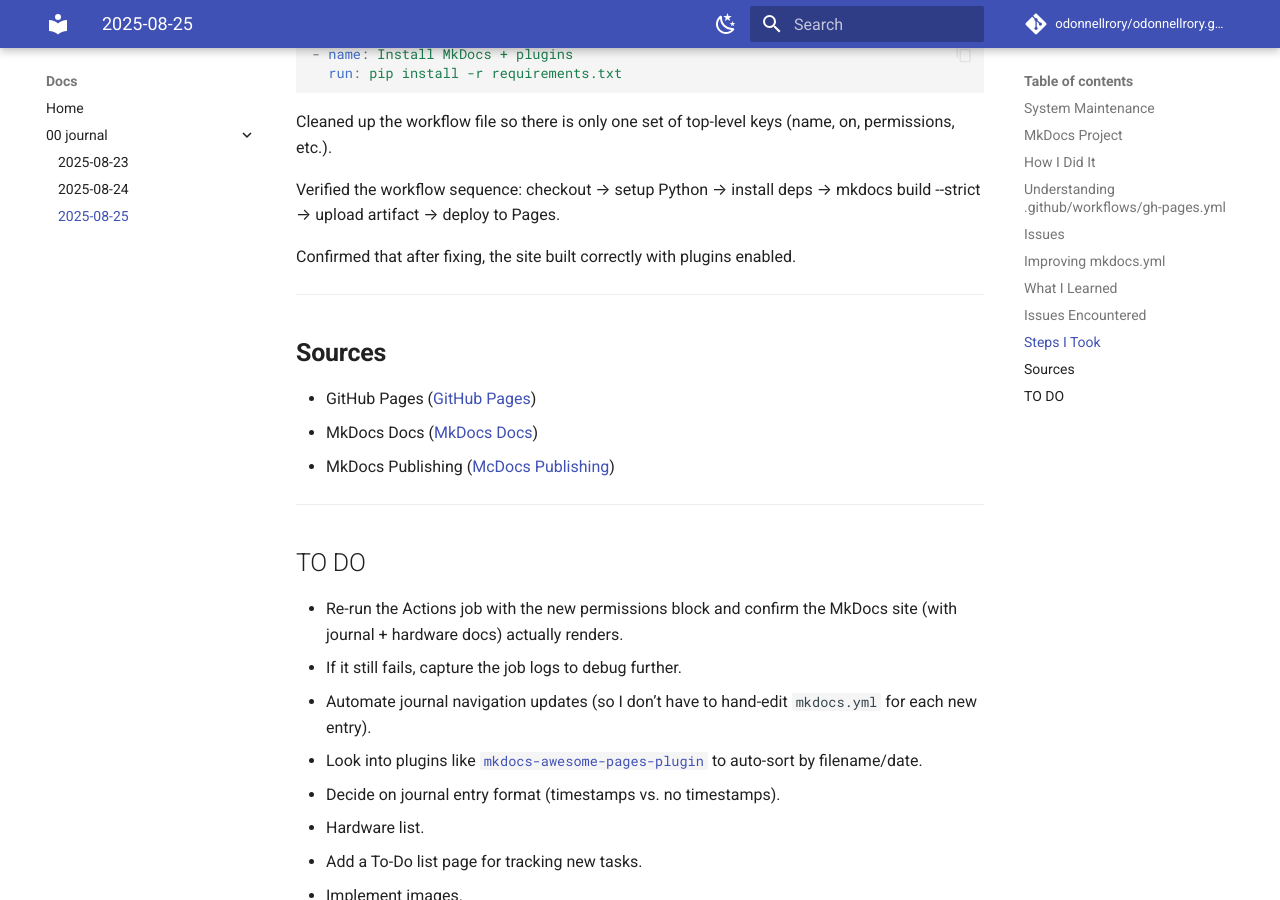
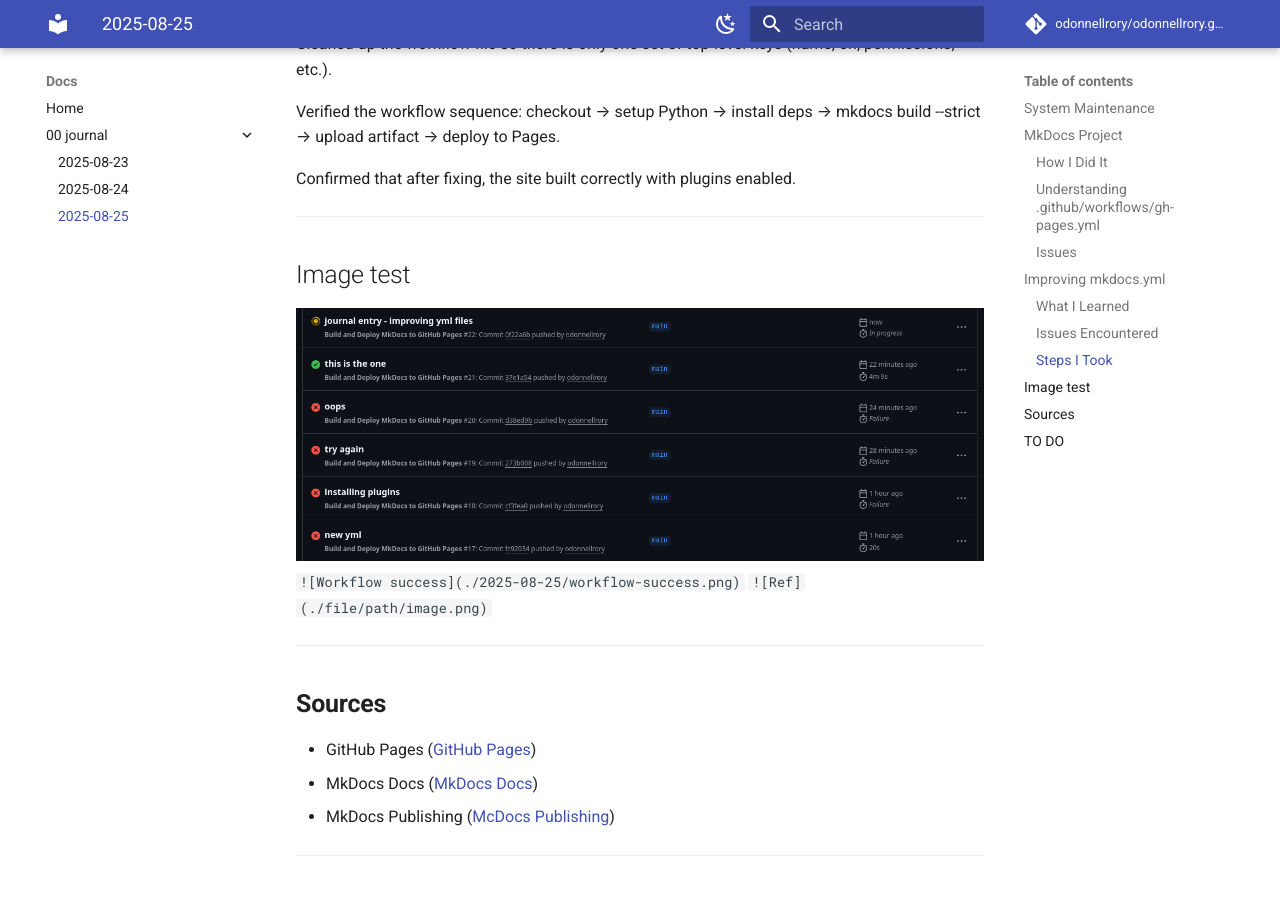
Before and after one commit to odonnellrory/odonnellrory.github.io, an MkDocs documentation site: the page built from docs/00-journal/2025-08-25.md, in a window 1280 px wide and 900 px high, scrolled down 5883 px. Built offline with MkDocs 1.6.1 and Material for MkDocs 9.7.7, drawn with Linux system fonts in a browser that asks for light colours; comment, search, counter and statistics services are not loaded.

Commit message:
added .pages

```diff
--- a/docs/00-journal/2025-08-25.md
+++ b/docs/00-journal/2025-08-25.md
@@ -52,7 +52,7 @@
 
 ---
 
-## How I Did It
+### How I Did It
 
 - I structured the repo as `docs/00-journal/YYYY-MM-DD.md` yesterday and decided to publish with **MkDocs + GitHub Pages**.
 - **Made homelab the main site:** I renamed the repo to `odonnellrory.github.io` so it serves at the root domain.
@@ -119,7 +119,7 @@
 
 ---
 
-## Understanding `.github/workflows/gh-pages.yml`
+### Understanding `.github/workflows/gh-pages.yml`
 
 This file is a **GitHub Actions workflow** that automates building and publishing my MkDocs site to GitHub Pages.
 
@@ -155,7 +155,7 @@
 
 ---
 
-## Issues
+### Issues
 
 - **Git push kept asking for a token.**
   Even though I had SSH keys set up, the remote was still HTTPS. That made Git use the Git Credential Manager, which crashed with a SkiaSharp/Avalonia error. It fell back to username/password.
@@ -194,19 +194,19 @@
 
 Adding features like `awesome-pages` and `git-revision-date-localized` meant the build suddenly failed: MkDocs complained that the plugins weren’t installed.
 
-## What I Learned
+### What I Learned
 
 - MkDocs doesn’t auto-install plugins when you add them to `mkdocs.yml`.
 - The correct practice is to list them in a **`requirements.txt`** so both local environments and GitHub Actions know which Python packages to install.
 - GitHub Actions runs on its own Ubuntu runners, not my local Arch machine. This means every dependency has to be installed in the workflow, not assumed.
 
-## Issues Encountered
+### Issues Encountered
 
 1. **Missing plugins:** `ERROR - Config value 'plugins': The "awesome-pages" plugin is not installed`.
 2. **Workflow duplication:** At one point my workflow YAML had duplicate `name`, `on`, and `permissions` keys, which caused a fatal syntax error.
 3. **Package installation:** Initially my workflow only ran `pip install mkdocs mkdocs-material`. That wasn’t enough once I added plugins.
 
-## Steps I Took
+### Steps I Took
 
 - Created `requirements.txt` with:
 
@@ -235,6 +235,13 @@
 
 -----
 
+## Image test
+
+![Workflow success](./2025-08-25/workflow-success.png)
+`![Workflow success](./2025-08-25/workflow-success.png)`
+`![Ref](./file/path/image.png)`
+
+---
 
 ## **Sources**
 
```
Also changed, not shown: docs/.pages (added).
